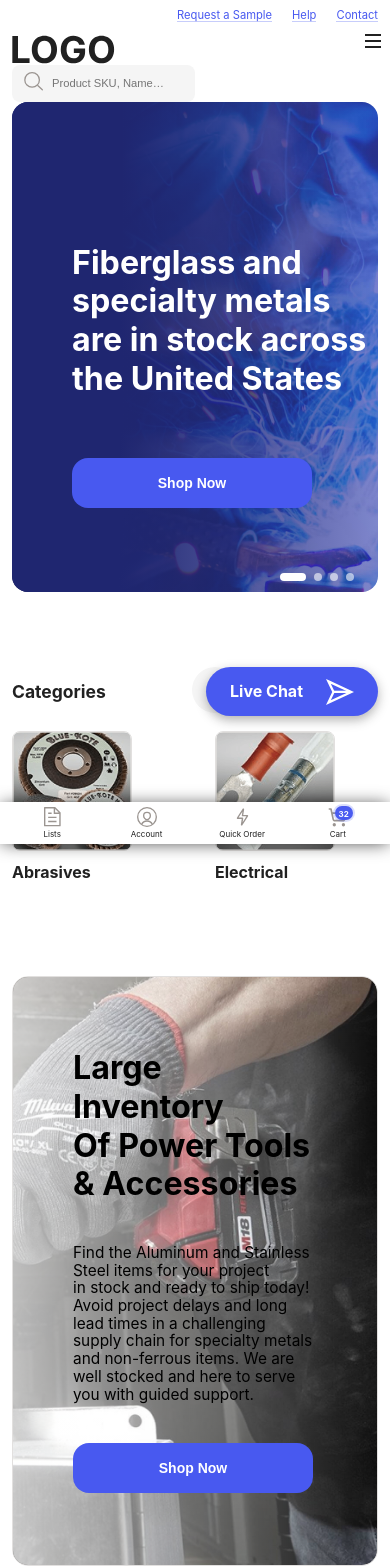
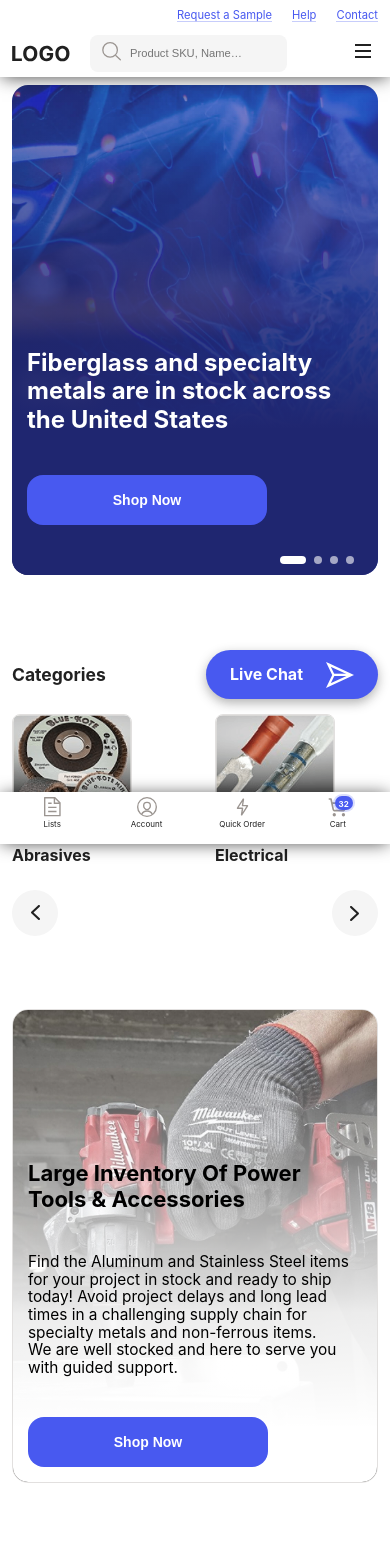
Before and after one commit to debuggert/tools_test, a React (Create React App) app: page / in a window 390 px wide. Shown: the top 1568 px of the page. Built offline with nearby package versions, Linux system fonts and the light colour scheme.

Commit message:
mobile apadptive add

```diff
--- a/src/components/blockWithTextAndImg/BlockWithTextAndImg.js
+++ b/src/components/blockWithTextAndImg/BlockWithTextAndImg.js
@@ -17,6 +17,9 @@ const RounderBox = styled.article`
   @media${({ theme }) => theme.media.extraLarge} {
     height:590px;
   }
+  @media${({ theme }) => theme.media.small} {
+    height:auto;
+  }
 `
 const RounderBoxWrapper = styled.div`
   padding:75px;
@@ -28,14 +31,24 @@ const RounderBoxWrapper = styled.div`
     max-width:640px;
     padding:60px;
   }
+  @media${({ theme }) => theme.media.small} {
+    padding:150px 15px 15px;
+  }
 `
 const RounderBoxImg = styled.div`
   position:absolute;
   top:0;
   right:0;
   bottom:0;
+  @media${({ theme }) => theme.media.small} {
+    left:0;
+  }
   img {
     height:100%;
+    @media${({ theme }) => theme.media.small} {
+      width:100%;
+      object-fit: cover;
+    }
   }
   &:before {
     content:'';
@@ -51,7 +64,14 @@ const RounderBoxImg = styled.div`
     @media${({ theme }) => theme.media.large} {
       width:140%;
     }
+    @media${({ theme }) => theme.media.small} {
+      background: linear-gradient(0deg, #FFFFFF 7.65%, rgba(255, 255, 255, 0.92) 23.96%, rgba(255, 255, 255, 0) 73.83%);
+      width:100%;
+      height:150%;
+      top:auto;
+    }
   }
+
 `
 
 const P = styled.p`
--- a/src/components/formSubscribe/FormSubscribe.js
+++ b/src/components/formSubscribe/FormSubscribe.js
@@ -55,6 +55,7 @@ const SubscrButton = styled(Button)`
     @media${({ theme }) => theme.media.small} {
         position:relative;
         top:auto;
+        right: auto;
         margin-top:10px;
     }
 `
--- a/src/components/header/Header.js
+++ b/src/components/header/Header.js
@@ -17,6 +17,15 @@ const HeaderBox = styled.header`
     @media${({ theme }) => theme.media.large} {
         max-width:770px;
         padding:10px 12px 0;
+    }
+    @media${({ theme }) => theme.media.small}{
+        position:fixed;
+        top:0;
+        left:0;
+        right:0;
+        padding-bottom:5px;
+        background:${({ theme }) => theme.colors.white};
+        box-shadow: 0 2px 17px -2px rgba(0,0,0,0.74);
     }
 `
 
@@ -40,8 +49,8 @@ const ContentColumn = styled.div`
     ${ ({display}) => display ? css`
     align-items:center` : ''};
     @media${({ theme }) => theme.media.small} {
-        width:100%;
-        display:block;
+        width:auto;
+        // display:block;
     }
 `
 
@@ -49,7 +58,11 @@ const LogoBox = styled.div`
     margin-right:58px;
     display:inline-block;
     @media${({ theme }) => theme.media.small} {
-        margin:0;
+        margin:0 20px 0 0;
+        max-width:58px;
+        svg{
+            width:100%;
+        }
     }
 `
 
--- a/src/components/header/Menu.js
+++ b/src/components/header/Menu.js
@@ -6,13 +6,13 @@ const MenuBtn = styled.div`
     width: 35px;
     height: 25px;
     position: absolute;
-    top: 30px;
-    right: 0;
+    top: 40px;
+    right: 10px;
     outline: none;
     z-index: 305;
     cursor:pointer;
     display:none;
-    @media(${({ theme }) => theme.media.small}){
+    @media${({ theme }) => theme.media.small}{
         display:block;
     }
 `
@@ -37,8 +37,13 @@ const Bar = styled.div`
 `
 const MobileNavbar = styled.div`
     display:block;
-    @media(${({ theme }) => theme.media.small}){
-        display:none;
+    @media${({ theme }) => theme.media.small}{
+        background: ${({ theme } )=> theme.colors.white};
+        padding:0;
+        // box-shadow: 0 2px 17px -2px rgba(0,0,0,0.74);
+        height:0;
+        overflow:hidden;
+        transition:0.4s;
     }
 `
 const MenuBlock = styled.section`
@@ -58,7 +63,9 @@ const MenuBlock = styled.section`
             }
         }
         ${MobileNavbar} {
-            display:block;
+            // display:block;
+            height:auto;
+            padding:10px 0 0;
         }
     }
 `
@@ -74,7 +81,6 @@ const Menu = () => {
 
     return (
         <MenuBlock className={ menuOpen ? 'show' : ''}>
-
             <MenuBtn  onClick={() => {toggleMenu(); console.log('click?')}}>
                 <Bar/>
                 <Bar/>
--- a/src/components/header/Navbar.js
+++ b/src/components/header/Navbar.js
@@ -3,6 +3,12 @@ import styled from 'styled-components';
 
 const NavbarContainer = styled.nav`
     width:100%;
+    @media${({ theme }) => theme.media.small}{
+        display:flex;
+        flex-direction:column;
+        align-items:center;
+        justify-content:center;
+    }
 `
 
 const NavLinks = styled.a`
@@ -16,6 +22,10 @@ margin-right:19px;
 border-bottom: 1px solid rgba(155, 149, 145, 0.5);
 &:hover {
     border-color:transparent;
+}
+@media${({ theme }) => theme.media.small}{
+    display:block;
+    margin:0 auto 15px;
 }
 `
 
@@ -38,6 +48,10 @@ const PhoneLink = styled(NavLinks)`
         left:-30px;
         margin-top:-12px;
     }
+    @media${({ theme }) => theme.media.small}{
+        float:none;
+        margin:0 auto 10px;
+    }
 `
 
 const Navbar = () => {
--- a/src/components/header/QucikNav.js
+++ b/src/components/header/QucikNav.js
@@ -15,10 +15,8 @@ const QicikOrder = styled.div`
         background: ${({theme}) => theme.colors.white};
         justify-content:space-around;
         z-index:100;
-        padding:5px;
+        padding:5px 5px 15px;;
         box-shadow: 0px 1px 17px -2px rgba(0,0,0,0.74);
-
-
     }
 `;
 
--- a/src/components/sliderCategory/SliderCategory.js
+++ b/src/components/sliderCategory/SliderCategory.js
@@ -65,6 +65,9 @@ const SliderName = styled.div`
 
 const BlockCategory = styled.div`
   position:relative;
+  @media${({ theme }) => theme.media.small} {
+    padding-bottom:50px;
+  }
 
 `
 const BlockCategoryTop = styled.div`
@@ -80,6 +83,12 @@ const SliderBtnContainer = styled.div`
   display:flex;
   justify-content:space-between;
   width:102px;
+  @media${({ theme }) => theme.media.small} {
+    top:240px;
+    left:0;
+    right:0;
+    width:100%;
+  }
 `
 
 
@@ -122,9 +131,9 @@ export default () => {
               slidesPerView: 2,
               spaceBetween: 40,
             },
-            "425": {
+            "410": {
               slidesPerView: 3,
-              spaceBetween: 30,
+              spaceBetween: 15,
             },
             "540": {
               slidesPerView: 4,
--- a/src/components/sliderMain/SliderMain.js
+++ b/src/components/sliderMain/SliderMain.js
@@ -57,6 +57,9 @@ const SlideContent = styled.div`
   display:flex;
   align-items:flex-end;
   color:${({ theme }) => theme.colors.white};
+  @media${({ theme }) => theme.media.small} {
+    background: linear-gradient(0deg, #1F2670 29.82%, rgba(39, 48, 139, 0) 99.68%);
+  }
 
 `
 
@@ -69,11 +72,20 @@ const SlideContentWrapper = styled.div`
     @media${({ theme }) => theme.media.extraLarge} {
       margin-bottom:60px;
     }
+    @media${({ theme }) => theme.media.small} {
+      margin-bottom:30px;
+    }
+
   }
 
   @media${({ theme }) => theme.media.large} {
     max-width:490px;
     margin-left:60px;
+  }
+  @media${({ theme }) => theme.media.small} {
+    margin:0;
+    padding:15px 15px 50px;
+    max-width:100%;
   }
 
 `
--- a/src/styles/H1/H1.js
+++ b/src/styles/H1/H1.js
@@ -6,6 +6,9 @@ const H1 = styled.h1`
     font-size: 4.6em;
     line-height: 1.2em;
     margin-bottom: ${({mrgb = 0})=> mrgb}px;
+    @media${({ theme }) => theme.media.small} {
+        font-size:24px;
+    }
 `
 
 export default H1;
--- a/src/styles/H2/H2.js
+++ b/src/styles/H2/H2.js
@@ -5,6 +5,10 @@ const H2 = styled.h2`
     font-weight: 700;
     font-size: 4.6em;
     line-height: 1.2em;
+
+    @media${({ theme }) => theme.media.small} {
+        font-size:22px;
+    }
 `
 
 export default H2;
--- a/src/styles/global.js
+++ b/src/styles/global.js
@@ -20,7 +20,7 @@ export default createGlobalStyle`
       font-size:7px;
     }
     @media${({ theme }) => theme.media.small} {
-        padding-bottom:42px;
+        padding:85px 0 42px;
     }
   }
   .App {
```
